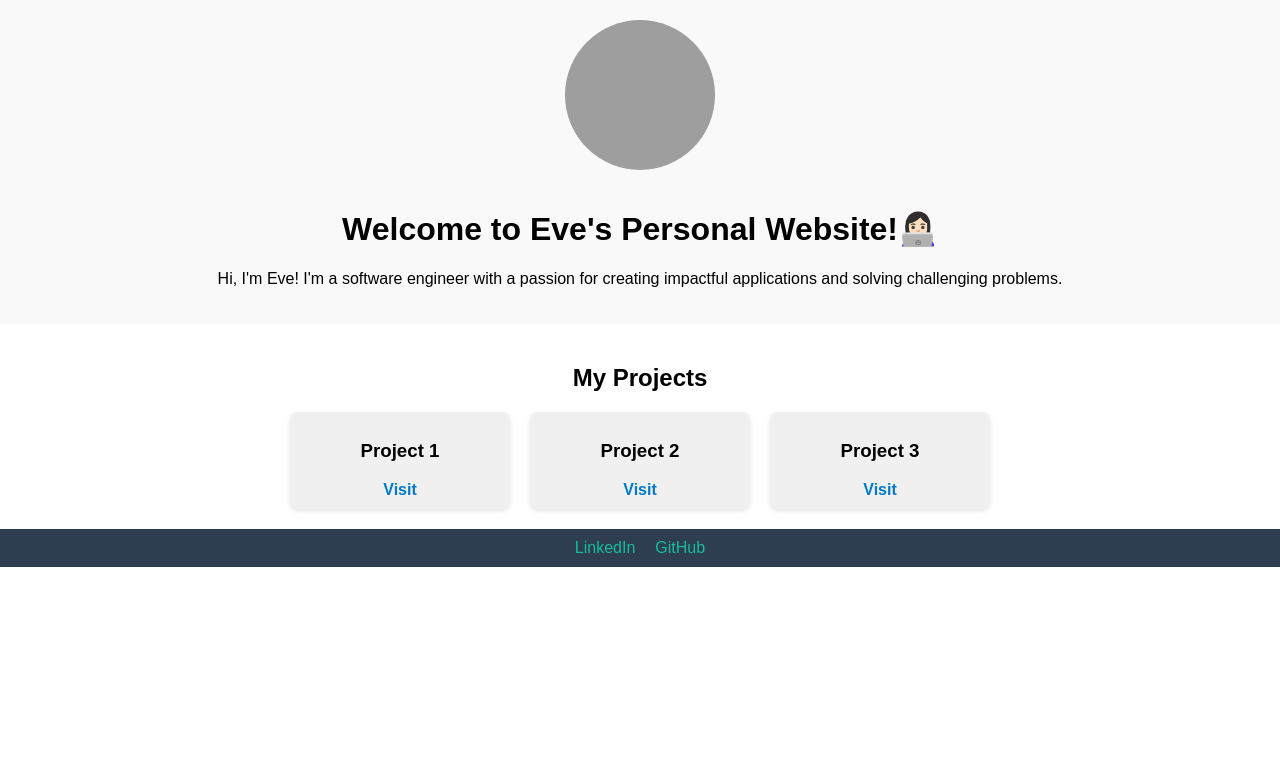
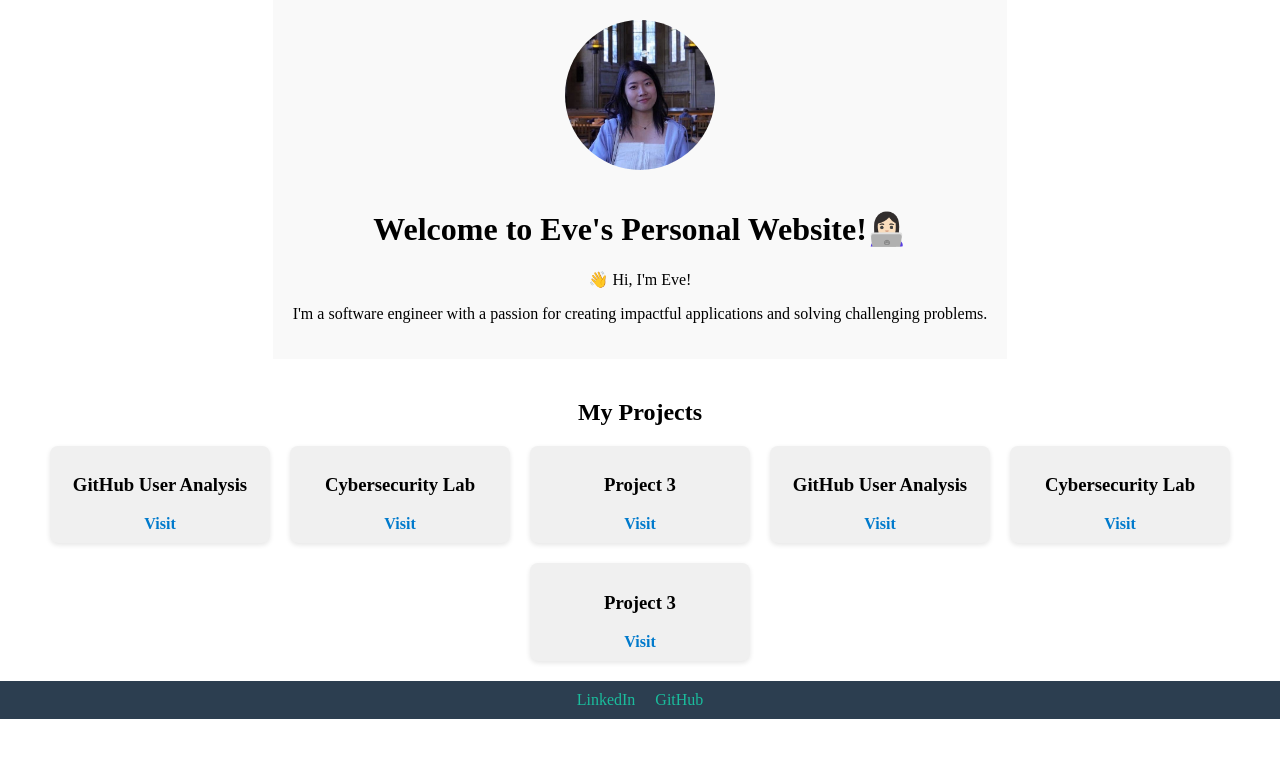
Before and after one commit to EveWangUW/EveWangUW.github.io, a React (Create React App) app: page / in a window 1280 px wide. Shown: the top 758 px of the page. Built offline with nearby package versions, Linux system fonts and the light colour scheme; grey boxes are pictures that could not be loaded.

Commit message:
Updated the links and profile photo

```diff
--- a/src/App.css
+++ b/src/App.css
@@ -1,12 +1,20 @@
 body {
-  font-family: Arial, sans-serif;
+  font-family: "Times New Roman", Times, serif;
   margin: 0;
   padding: 0;
   box-sizing: border-box;
+  display: flex;
+  flex-direction: column;
+  min-height: 100vh; /* 使 body 填满整个浏览器窗口 */
 }
 
 .App {
+  display: flex;
+  flex-direction: column;
+  flex-grow: 1; /* 使主内容区域扩展以推动 footer 到底部 */
   text-align: center;
+  justify-content: center; /* 垂直居中内容 */
+  align-items: center; /* 水平居中内容 */
 }
 
 .App-header {
@@ -23,6 +31,11 @@ body {
 
 .project-section {
   padding: 20px;
+  flex-grow: 1; /* 确保这个部分也能动态扩展 */
+  display: flex;
+  flex-direction: column;
+  justify-content: center; /* 垂直居中内容 */
+  align-items: center; /* 水平居中内容 */
 }
 
 .project-list {
@@ -51,7 +64,10 @@ body {
   background-color: #2c3e50;
   color: white;
   padding: 10px;
-  position: relative;
+  position: relative; /* 相对于页面布局 */
+  width: 100%;
+  margin-top: auto; /* 将 footer 推动到页面底部 */
+  text-align: center;
 }
 
 .App-footer a {
--- a/src/App.tsx
+++ b/src/App.tsx
@@ -3,10 +3,13 @@ import './App.css';
 
 function App() {
   const projects = [
-    { name: 'Project 1', link: 'https://example.com/project1' },
-    { name: 'Project 2', link: 'https://example.com/project2' },
+    { name: 'GitHub User Analysis', link: 'https://github.com/EveWangUW/IMT542-GitHubUserAnalysis-FinalProject' },
+    { name: 'Cybersecurity Lab', link: 'https://github.com/EveWangUW/IMT555-Cybersecurity-Lab' },
     { name: 'Project 3', link: 'https://example.com/project3' },
-  ];
+    { name: 'GitHub User Analysis', link: 'https://github.com/EveWangUW/IMT542-GitHubUserAnalysis-FinalProject' },
+    { name: 'Cybersecurity Lab', link: 'https://github.com/EveWangUW/IMT555-Cybersecurity-Lab' },
+    { name: 'Project 3', link: 'https://example.com/project3' },
+    ];
 
   return (
     <div className="App">
@@ -17,10 +20,8 @@ function App() {
           className="profile-photo"
         />
         <h1>Welcome to Eve's Personal Website!👩🏻‍💻</h1>
-        <p>
-          Hi, I'm Eve! I'm a software engineer with a passion for creating
-          impactful applications and solving challenging problems.
-        </p>
+        <p> 👋 Hi, I'm Eve! </p>
+        <p> I'm a software engineer with a passion for creating impactful applications and solving challenging problems.</p>
       </header>
       <main className="project-section">
         <h2>My Projects</h2>
@@ -37,14 +38,14 @@ function App() {
       </main>
       <footer className="App-footer">
         <a
-          href="https://linkedin.com/in/your-profile"
+          href="https://www.linkedin.com/in/eve-wang-uw/"
           target="_blank"
           rel="noopener noreferrer"
         >
           LinkedIn
         </a>
         <a
-          href="https://github.com/your-github"
+          href="https://github.com/EveWangUW"
           target="_blank"
           rel="noopener noreferrer"
         >
```
Also changed, not shown: public/profile-photo.jpg (added).
